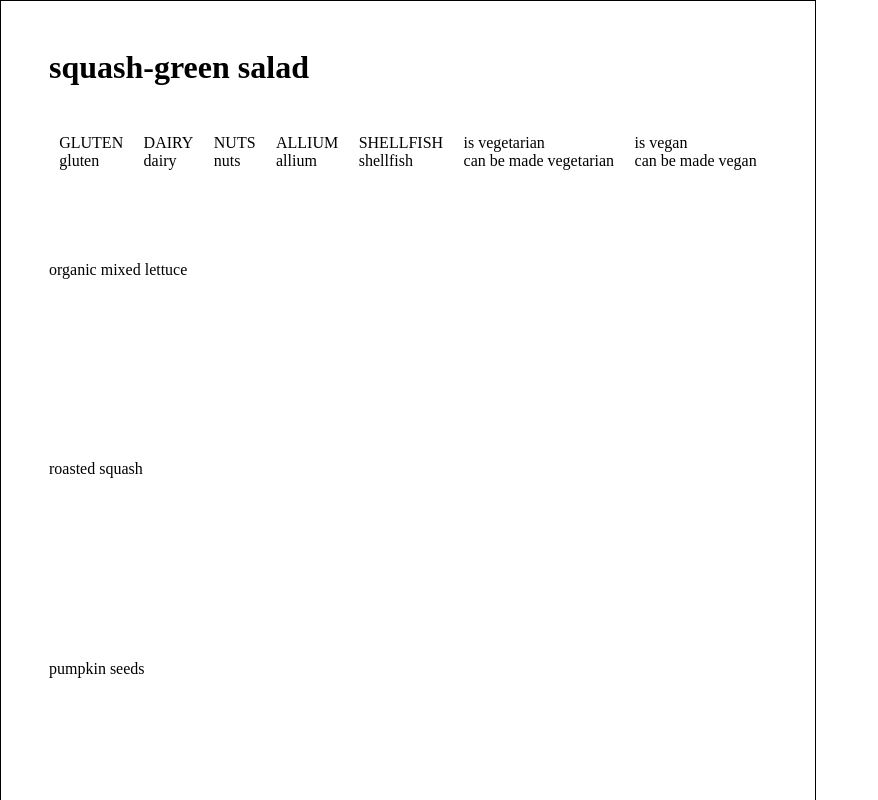
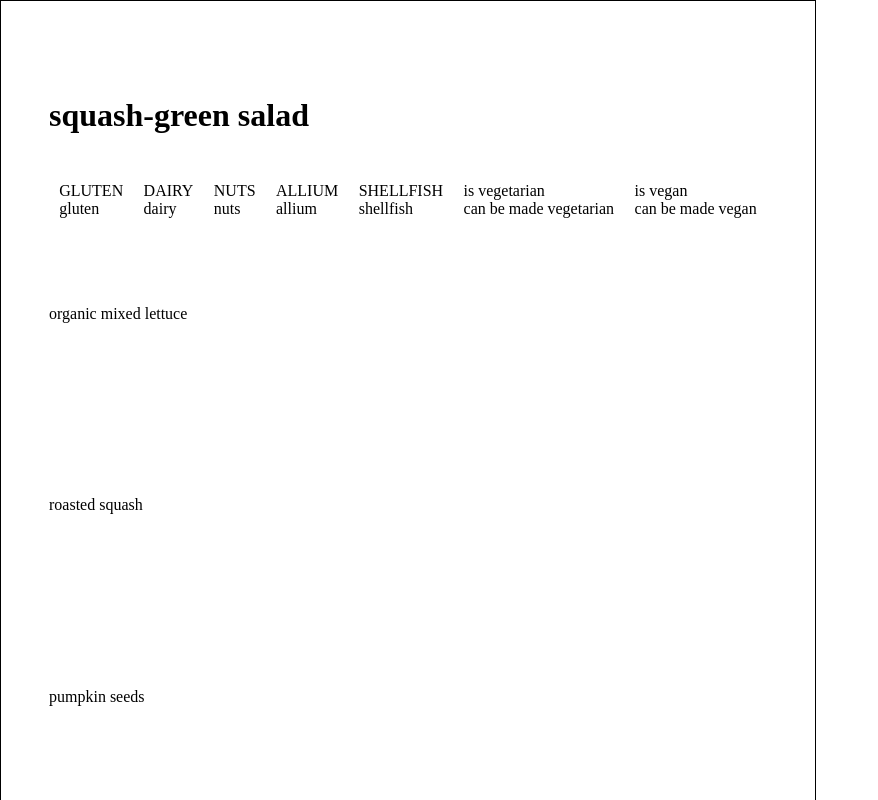
Before and after one commit to DanielAlvarez2/restaurant-week-spring25, a plain HTML site: page salad.html in a window 1280 px wide. Shown: the top 800 px of the page, without its empty margins (0-878 px from the left). Drawn offline with Linux system fonts and the light colour scheme.

Commit message:
change padding-top to 1in

```diff
--- a/styles.css
+++ b/styles.css
@@ -8,8 +8,7 @@ body{
     width:8.5in;
     height:14in;
     border:1px solid black;
-    padding:0.5in;
-    padding-bottom: 1in;
+    padding:1in 0.5in;
 }
 h1{
     margin-bottom: 0.5in;
```
